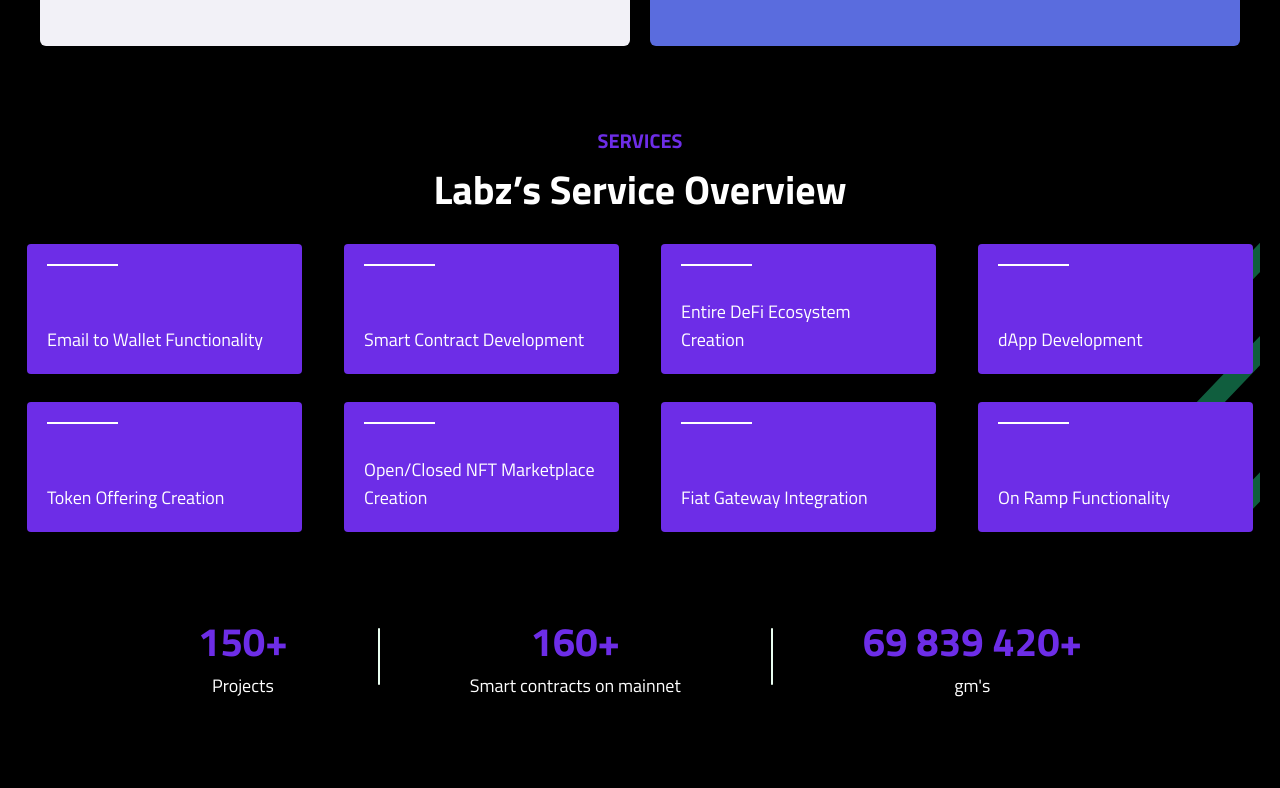
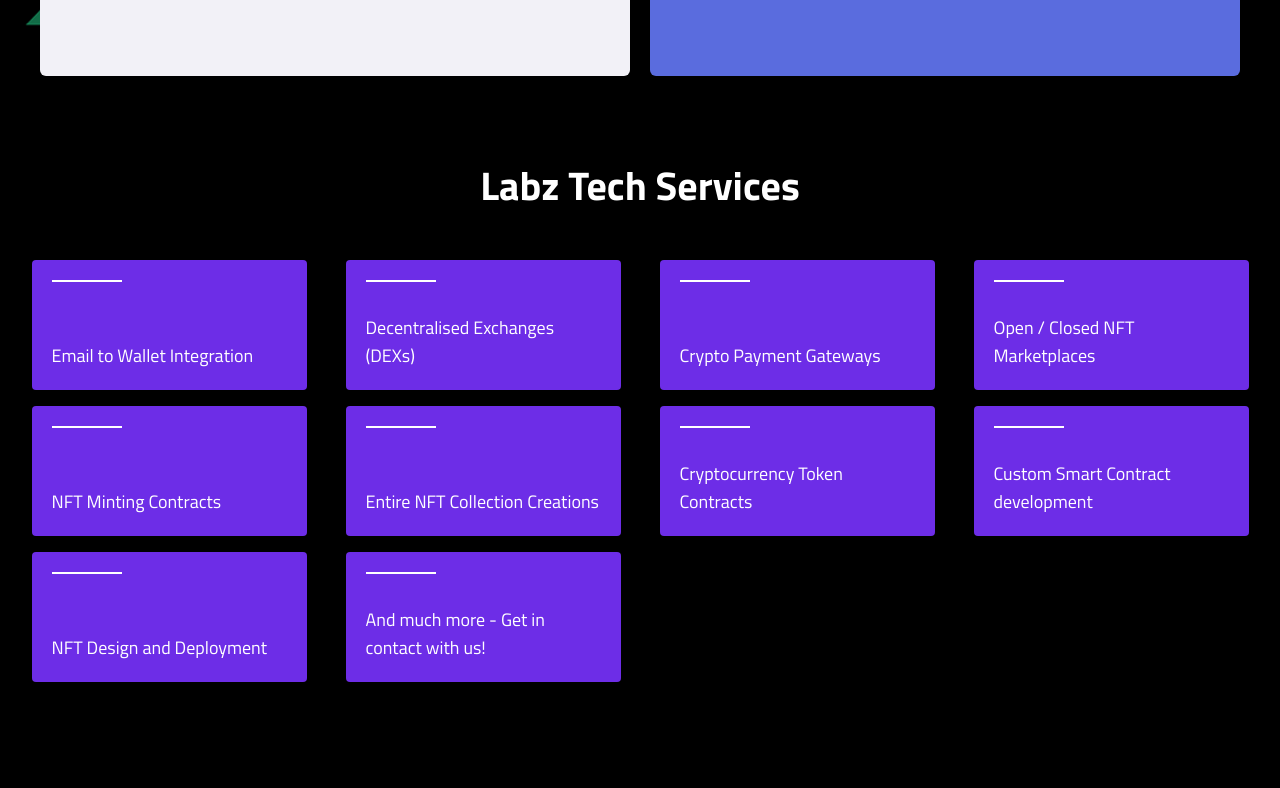
Before and after one commit to sikander-afzaal/limechain, a React (Vite) app: page / in a window 1280 px wide. Shown: the part 1803-2591 px from the top of the page. Built offline with nearby package versions, Linux system fonts and the light colour scheme.

Commit message:
changes 3

```diff
--- a/src/Layout/Header.jsx
+++ b/src/Layout/Header.jsx
@@ -5,54 +5,54 @@
 function Header() {
   const [header, setHeader] = useState(false);
   return (
-    <div className="w-full flex justify-center items-center px-5">
-      <div className="flex justify-between items-center w-full max-w-[1500px] h-[84px]">
+    <div className="w-full flex justify-center items-center px-5 mt-[20px]">
+      <div className="flex justify-between items-center w-full max-w-[1244px] ">
         <div className=" flex justify-center items-center gap-6 xl:gap-10">
-          <img src={gif} className="w-[50px] object-contain h-full " alt="" />
+          <img src={gif} className="w-[80px] object-contain h-full " alt="" />
           <div
-            className={`flex lg:flex-row flex-col lg:static z-40 fixed top-0 transition-all ${
+            className={`flex md:flex-row flex-col md:static z-40 fixed top-0 transition-all ${
               header
                 ? "opacity-100 pointer-events-auto"
                 : "opacity-0 pointer-events-none"
-            } left-0  w-full lg:pointer-events-auto lg:opacity-100  lg:w-auto justify-start lg:justify-center items-start lg:bg-transparent bg-[#171e28] h-screen lg:h-auto lg:px-0 px-5 lg:pt-0 pt-[85px] lg:items-center lg:gap-5`}
+            } left-0  w-full md:pointer-events-auto md:opacity-100  md:w-auto justify-start md:justify-center items-start md:bg-transparent bg-[#171e28] h-screen md:h-auto md:px-0 px-5 md:pt-0 pt-[85px] md:items-center md:gap-5`}
           >
             <a
               href="#"
-              className="lg:w-auto w-full lg:py-0 py-4 text-white border-b-[1px] border-solid border-[#212934]  lg:text-text font-bold text-base no-underline lg:border-b-[3px] lg:border-transparent hover:text-main lg:hover:border-main transition-colors lg:hover:text-text"
+              className="md:w-auto w-full md:py-0 py-4 text-white border-b-[1px] border-solid border-[#212934]  md:text-text font-bold text-base no-underline md:border-b-[3px] md:border-transparent hover:text-main md:hover:border-main transition-colors md:hover:text-text"
             >
               Home
             </a>
             <a
               href="#"
-              className="lg:w-auto w-full lg:py-0 py-4 text-white border-b-[1px] border-solid border-[#212934]  lg:text-text font-bold text-base no-underline lg:border-b-[3px] lg:border-transparent hover:text-main lg:hover:border-main transition-colors lg:hover:text-text"
+              className="md:w-auto w-full md:py-0 py-4 text-white border-b-[1px] border-solid border-[#212934]  md:text-text font-bold text-base no-underline md:border-b-[3px] md:border-transparent hover:text-main md:hover:border-main transition-colors md:hover:text-text"
             >
               About us
             </a>
             <a
               href="#"
-              className="lg:w-auto w-full lg:py-0 py-4 text-white border-b-[1px] border-solid border-[#212934]  lg:text-text font-bold text-base no-underline lg:border-b-[3px] lg:border-transparent hover:text-main lg:hover:border-main transition-colors lg:hover:text-text"
+              className="md:w-auto w-full md:py-0 py-4 text-white border-b-[1px] border-solid border-[#212934]  md:text-text font-bold text-base no-underline md:border-b-[3px] md:border-transparent hover:text-main md:hover:border-main transition-colors md:hover:text-text"
             >
               Services
             </a>
             <a
               href="#"
-              className="lg:w-auto w-full lg:py-0 py-4 text-white border-b-[1px] border-solid border-[#212934]  lg:text-text font-bold text-base no-underline lg:border-b-[3px] lg:border-transparent hover:text-main lg:hover:border-main transition-colors lg:hover:text-text"
+              className="md:w-auto w-full md:py-0 py-4 text-white border-b-[1px] border-solid border-[#212934]  md:text-text font-bold text-base no-underline md:border-b-[3px] md:border-transparent hover:text-main md:hover:border-main transition-colors md:hover:text-text"
             >
               Clients
             </a>
 
-            <button className=" lg:hidden block bg-btn text-white h-[45px] w-full mt-[120px] text-base font-bold rounded transition-all hover:bg-[#171e28] cursor-pointer duration-500">
+            <button className=" md:hidden block bg-btn text-white h-[45px] w-full mt-[120px] text-base font-bold rounded transition-all hover:bg-[#171e28] cursor-pointer duration-500">
               Get in contact!
             </button>
           </div>
         </div>
-        <div className="flex justify-center items-center gap-4 lg:gap-9 relative z-50">
+        <div className="flex justify-center items-center gap-4 md:gap-9 relative z-50">
           <FontAwesomeIcon
             onClick={() => setHeader((prev) => !prev)}
             icon={header ? faXmark : faBars}
-            className="text-[#818a91]  text-[25px] lg:hidden block"
+            className="text-[#818a91]  text-[25px] md:hidden block"
           />
-          <button className="lg:block hidden bg-btn text-white h-[45px] w-[215px] text-base font-bold rounded transition-all hover:bg-[#171e28] cursor-pointer duration-500">
+          <button className="md:block hidden bg-btn text-white h-[45px] w-[215px] text-base font-bold rounded transition-all hover:bg-[#171e28] cursor-pointer duration-500">
             Get in contact!
           </button>
         </div>
--- a/src/Pages/Landing/About.jsx
+++ b/src/Pages/Landing/About.jsx
@@ -27,16 +27,6 @@
           provide holistic solutions for our clients in their transition from
           Web2 to Web3.
         </p>
-        <div className="flex flex-col w-full items-center justify-center  mt-[50px]">
-          <h1 className="text-center font-bold text-[40px] text-head">
-            Labz Tech Services
-          </h1>
-          <div className="xl:grid flex flex-wrap justify-center items-center xl:place-items-center xl:grid-cols-4 w-full gap-4 mt-[40px]">
-            {data.map((elem, idx) => {
-              return <ServiceBox text={elem} key={"about" + idx} />;
-            })}
-          </div>
-        </div>
       </div>
     </div>
   );
--- a/src/Pages/Landing/Index.jsx
+++ b/src/Pages/Landing/Index.jsx
@@ -48,24 +48,7 @@
       </div>
       <Choose />
       <Services />
-      <div className="flex justify-center items-center gap-8 lg:gap-[90px] mt-[50px] lg:mt-[80px] lg:flex-row flex-col text-center px-5">
-        <div className="flex flex-col  justify-center items-center gap-0 text-center">
-          <h2 className="text-main font-bold text-[40px]">150+</h2>
-          <p className="text-text text-lg font-normal">Projects</p>
-        </div>
-        <img className="hidden lg:block" src={line} alt="" />
-        <div className="flex flex-col justify-center items-center gap-0 text-center">
-          <h2 className="text-main font-bold text-[40px]">160+</h2>
-          <p className="text-text text-lg font-normal">
-            Smart contracts on mainnet
-          </p>
-        </div>
-        <img className="hidden lg:block" src={line} alt="" />
-        <div className="flex flex-col justify-center items-center gap-0 text-center">
-          <h2 className="text-main font-bold text-[40px]">69 839 420+</h2>
-          <p className="text-text text-lg font-normal">gm's</p>
-        </div>
-      </div>
+
       <Review />
       <Talk />
       <About />
--- a/src/Pages/Landing/Services.jsx
+++ b/src/Pages/Landing/Services.jsx
@@ -1,28 +1,28 @@
 import React from "react";
 import ServiceBox from "../../Components/ServiceBox";
-import serviceBg from "../../Assets/service-bg.svg";
 function Services() {
+  const data = [
+    "Email to Wallet Integration",
+    "Decentralised Exchanges (DEXs)",
+    "Crypto Payment Gateways",
+    "Open / Closed NFT Marketplaces",
+    "NFT Minting Contracts",
+    "Entire NFT Collection Creations",
+    "Cryptocurrency Token Contracts",
+    "Custom Smart Contract development ",
+    "NFT Design and Deployment ",
+    "And much more - Get in contact with us!",
+  ];
   return (
     <div className="flex w-full justify-center items-center mt-[80px] px-5">
       <div className="relative flex justify-center items-center flex-col w-full isolate max-w-[1400px] gap-1">
-        <img
-          src={serviceBg}
-          className="h-full right-0 top-0 absolute -z-10"
-          alt=""
-        />
-        <h2 className="uppercase text-main font-bold text-[20px]">Services</h2>
-        <h1 className="text-head font-bold text-[40px] text-center">
-          Labz’s Service Overview
+        <h1 className="text-center font-bold text-[40px] text-head">
+          Labz Tech Services
         </h1>
-        <div className="mt-[20px] grid grid-cols-1 md:grid-cols-2 lg:grid-cols-3 place-items-center  xl:grid-cols-4 w-full gap-7">
-          <ServiceBox text={"Email to Wallet Functionality"} />
-          <ServiceBox text={"Smart Contract Development"} />
-          <ServiceBox text={"Entire DeFi Ecosystem Creation"} />
-          <ServiceBox text={"dApp Development"} />
-          <ServiceBox text={"Token Offering Creation"} />
-          <ServiceBox text={"Open/Closed NFT Marketplace Creation"} />
-          <ServiceBox text={"Fiat Gateway Integration"} />
-          <ServiceBox text={"On Ramp Functionality"} />
+        <div className="xl:grid flex flex-wrap justify-center items-center xl:place-items-center xl:grid-cols-4 w-full gap-4 mt-[40px]">
+          {data.map((elem, idx) => {
+            return <ServiceBox text={elem} key={"about" + idx} />;
+          })}
         </div>
       </div>
     </div>
```
